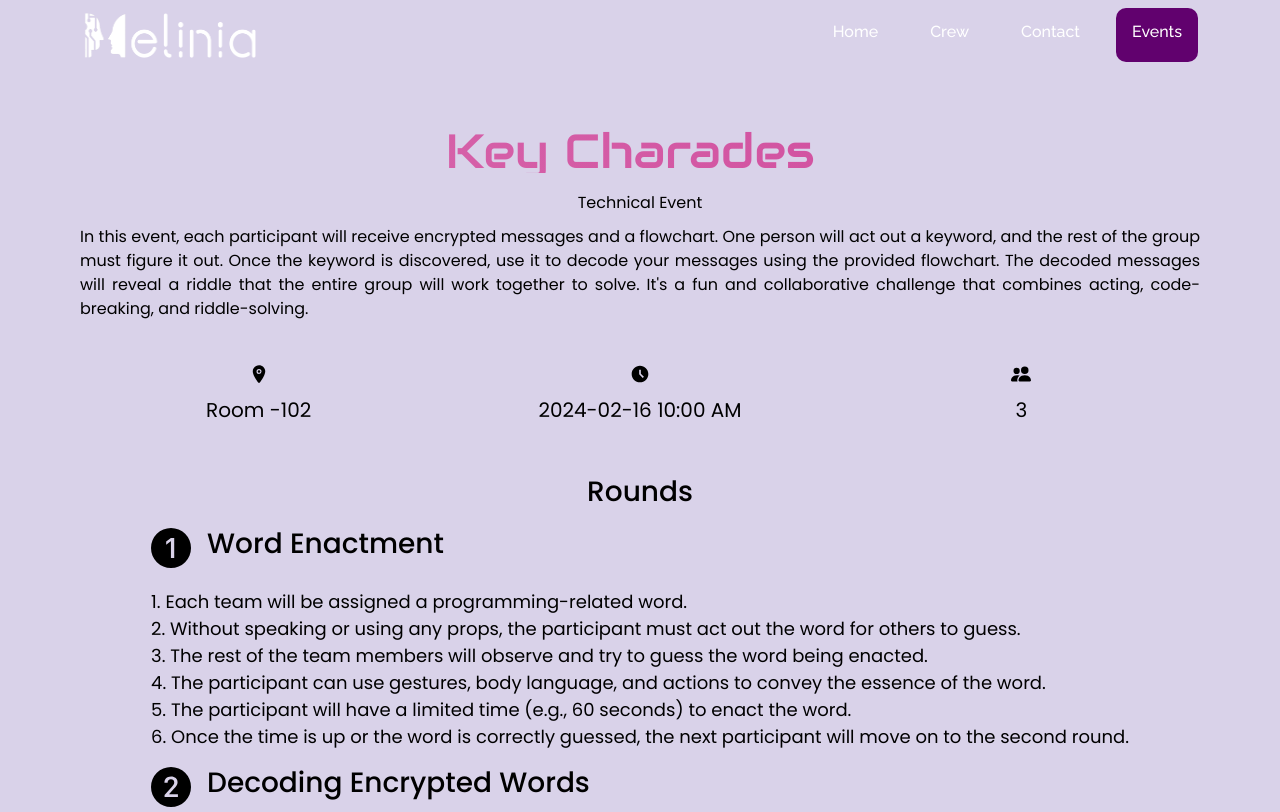
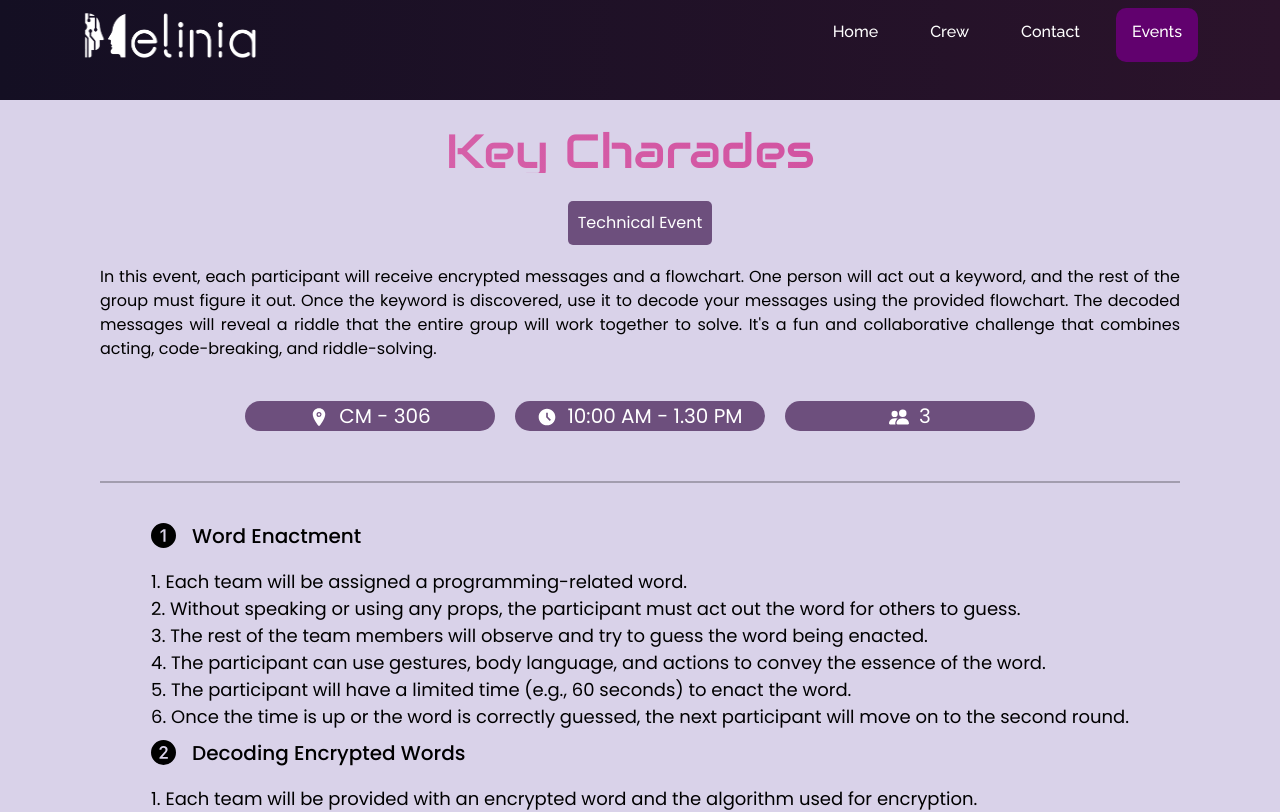
Before and after one commit to janumathigp/melinia-2024, a React (Create React App) app: page /events/1 in a window 1280 px wide. Shown: the top 812 px of the page. Built offline with nearby package versions, Linux system fonts and the light colour scheme.

Commit message:
events-bugs

```diff
--- a/src/Components/Events/Main.css
+++ b/src/Components/Events/Main.css
@@ -25,14 +25,32 @@
 
 
 
-.info-detail {
+.venue, .time, .teamsize {
+    width: 250px !important;
+
+    background-color: rgba(64, 25, 80, 0.7);
+    border-radius: 20px;
+    color: white;
     margin: 10px;
-}
+    display: flex;
+    justify-content: center;
+    align-items: center;
+    }
+
+    p{
+        margin-bottom: 0 !important;
+    }
 
 .element-4 {
     display: flex;
     align-items: center;
 }
+
+.divider {
+    width: 100%;
+    margin: 30px 0; /* Adjust margin as needed */
+    border: 1px solid #000; /* You can customize the border color */
+  }
 
 .coord {
     list-style: none;
@@ -44,12 +62,15 @@
 }
 
 
+
 .element-5 {
     display: flex;
     flex-direction: row;
     margin-right: 30px;
 }
-
+.title{
+    margin-bottom: 0 !important;
+}
 .sep {
     display: flex;
     flex-direction: row;
--- a/src/Components/Events/MainDescription.js
+++ b/src/Components/Events/MainDescription.js
@@ -37,12 +37,12 @@ const cardData = [
     },
 
     rules: "Students are requested to bring their own laptops with stable internet connection",
-    venue: "Room -102",
+    venue: "CM - 306",
     // note: " Land of the Dead, where cre . Winners will be selected based on their results and the time taken to complete the challenge.  4. A brief explanation of the language will be given to the participants for better understanding.",
     teamsize: 3,
     coordinators: [{ name: "Navika ", Num: "9499006602" }, { name: "Susma ", Num: "9843736523" }],
     date: '2024-02-16',
-    time: '10:00 AM',
+    time: '10:00 AM - 1.30 PM',
     technical: true,
   },
 
@@ -64,11 +64,11 @@ const cardData = [
       detail: "This round will have complex SQL queries"
     },
     rules: "Students are requested to bring their own laptops with stable internet connection",
-    venue: "Room-101",
+    venue: "CM - 301",
     teamsize: "1/2",
     coordinators: [{ name: "Dharshini ", Num: "6374698514" }, { name: "Abirami ", Num: "9003764378" }],
     date: '2024-02-16',
-    time: '10:30 AM',
+    time: '10:00 AM - 1.30 PM',
     technical: true,
   },
 
@@ -91,11 +91,11 @@ const cardData = [
     },
 
     rules: "Students are requested to bring their own laptops with stable internet connection",
-    venue: "Room -103",
+    venue: "CM -103",
     teamsize: 2,
     coordinators: [{ name: "Janumathi", Num: "9360638869" }, { name: "Prakalya ", Num: "9488038087" }],
     date: '2024-02-16',
-    time: '11:30 AM',
+    time: '10:00 AM - 1.30 PM',
     technical: true,
   },
 
@@ -106,7 +106,7 @@ const cardData = [
     description: 'Engage in strategic bidding and coding prowess in our event, where teams vie for questions, place their bids, and endeavor to conquer challenges.Take risk and score big by answering right in this thrilling Bid and Code showdown.',
     round1: {
       title: "Prelims",
-      detail: <>1. Each team will have a purse of 1000 points<br></br>2. No of Questions-10-12<br></br>3. Bidding Value<br></br>4. Easy Question – 100 points<br></br>5. Difficult Question – 50 points<br></br>6. Marquee Question - +250 points if correct else -250 points<br></br>7. Top 9 teams with highest remaining purse will qualify to the finals</>
+      detail: <>1. Each team will have a purse of 1000 points<br></br>2. No of Questions-10-12<br></br>3. Bidding Value<br></br>4. Easy Question – 100 points<br></br>5. Difficult Question – 50 points<br></br>6. Marquee Question - +250 points if correct else -250 points<br></br>7. Top 9 teams with highest remaining purse will qualify to the finals <br></br>8. Teams will incur a deduction of points equal to their bid in the event of an incorrect answer</>
     },
     round2: {
       title: "Finale",
@@ -125,11 +125,11 @@ const cardData = [
     },
 
     // rules: "Students are requested to bring their own laptops with stable internet connection",
-    venue: "Room -104",
+    venue: "CM -104",
     teamsize: 2,
     coordinators: [{ name: "Chanakkya", Num: "9500924924" }, { name: "Prakalya", Num: "9488038087" }],
     date: '2024-02-16',
-    time: '12:00 PM',
+    time: '10:00 AM - 1.30 PM',
     technical: false,
   },
 
@@ -137,7 +137,7 @@ const cardData = [
     id: 5,
     imageUrl: crypticquest,
     title: 'Cryptic Quest',
-    description: 'Teams solve coding questions to obtain clues. Clues guide them to  locations with hints for the next coding challenge. Top 10 teams that emerge        with the final set of clues will advance to the final round.',
+    description: ' "Cryptic Quest" - an adventure hunt where movie themed codes protecting treasures. Solve the codes inspired by films to find the path to mysteries. As you go further, the challenges get bigger, leading to the next level of  code challenge. Use your coding skills ,movie knowledge, crack the codes, and grab the treasures – "Cryptic quest" offers a fun journey for everyone!',
     round1: {
       title: "Code and hunt",
       detail: "Teams solve coding questions to obtain clues. Clues guide them to            locations with hints for the next coding challenge. Top 10 teams that emerge            with the final set of clues will advance to the final round."
@@ -147,11 +147,11 @@ const cardData = [
       detail: "Participants will be presented with a programming challenge to solve within            the designated time frame. A set of guidelines will be provided to assist in            problem-solving. The top three teams will be determined based on the speed            at which they complete the task."
     },
     rules: "Students are requested to bring their own laptops with stable internet connection",
-    venue: "Room -105",
-    teamsize: 2,
+    venue: "CM - 204",
+    teamsize: 3,
     coordinators: [{ name: "Ranjith ", Num: "9384360375" }, { name: "Bhupesh", Num: "9994615335" }],
     date: '2024-02-16',
-    time: '12:00 PM',
+    time: '10:00 AM - 1.30 PM',
     technical: true,
   },
 
@@ -162,18 +162,18 @@ const cardData = [
     description: 'A trailer for internships and placements, offering a glimpse into a future where data isn\'t just analyzed; it\'s a dynamic force shaping careers. Witness the crafting of raw data into a beautiful sculpture with expert data cleaning, preprocessing, and exploratory data analysis. Marvel at the precision of model building and the dance of evaluation metrics. After a refreshing intermission, experience the art of using Dash to make life simpler, showcasing stylish and interactive data visualizations. Join us for a journey of insights, innovation, and boundless opportunities!',
     round1: {
       title: "Data Analysis",
-      detail: "The first round of the event would be held in two batches, each with 20 to 30 participants. Each batch has 40 minutes to finish the first round.  Participants can be in a team of two or one. The teams with first the high scores from each batch will be moved to the second round "
+      detail: "The first round of the event would be held in two batches, each with 20 to 30 participants. Each batch has 40 minutes to finish the first round.  Participants can be in a team of two or one. The teams with the first high scores from each batch will be moved to the second round "
     },
     round2: {
       title: "Dashboard creation ",
       detail: "The second round will have 6 participants(team). This will be the final round deciding the winner of the event."
     },
     rules: "Students are requested to bring their own laptops with stable internet connection",
-    venue: "Room -301",
+    venue: "CM - 105",
     teamsize: 2,
     coordinators: [{ name: "Avudaiappan ", Num: "9361259521" }, { name: "Bhupesh ", Num: "9994615335" }],
     date: '2024-02-16',
-    time: '11:00 AM',
+    time: '10:00 AM - 1.30 PM',
     technical: true,
   },
 
@@ -191,11 +191,11 @@ const cardData = [
       detail: "Teams will be provided with a website for generating AI images, along with a specific theme. Each team, composed of up to 2 members, is required to use their creativity to produce one image aligning with the given theme. The best image, judged based on uniqueness and adherence to the theme, will receive a prize."
     },
     rules: "Students are requested to bring their own laptops with stable internet connection",
-    venue: "Room -302",
+    venue: "CM -302",
     teamsize: 2,
     coordinators: [{ name: "Priya Dharsini ", Num: "9786233864" }, { name: "Abirami ", Num: "9360638869" }],
     date: '2024-02-16',
-    time: '12:30 PM',
+    time: '10:00 AM - 1.30 PM',
     technical: false,
   },
 
@@ -252,52 +252,55 @@ const MainDescription = () => {
   const { title, description, round1, round2, round3, rules, venue, note, teamsize, coordinators, date, time, technical } = event;
 
   return (
-    <div className="main-wrapper" style={{ backgroundColor: "#d9d2e9", padding:"20px" }}>
-      <Container className="text-black" style={{ marginTop: "100px", padding: '10px' }}>
+    <div className="main-wrapper" style={{ backgroundColor: "#d9d2e9" }}>
+      <Container className="text-black" style={{ marginTop: "100px", padding: '30px' }}>
         <Particle></Particle>
         <div className='title'>
           <h3 className=" aboutFont text-lg">{title}</h3>
         </div>
-        {technical ? (
-          <div style={{ padding: "10px" }}>
-            Technical Event
+        <div style={{ padding: "10px", display: "inline-block", background: "rgba(64, 25, 80, 0.7)", borderRadius: "5px", color: "white", margin: "20px", textAlign: "center" }}>
+          {technical ? "Technical Event" : "Non - Technical Event"}
         </div>
-        ) : (
-          <div style={{ padding: "10px" }}>
-            Non - Technical Event
-          </div>
-        )}
-
 
         <div className='description text-md text-lg' style={{ textAlign: "justify", marginBottom: "40px" }}>
           {description}
         </div>
 
-        <div className='info-event row text-black' style={{ marginBottom: "40px" }}>
-          <div className='venue col-md-4' >
+        <div className='info-event row d-flex flex-row justify-content-center' style={{ marginBottom: "40px", alignContent: "center" }}>
+          <div className='venue col-md-4'>
+            <div className='icon-container'>
               <IoLocation style={{ fontSize: "20px" }} />
-            <p className='info-detail text-md text-lg' style={{ fontSize: '20px' }}>{venue}</p>
+            </div>
+            <p className='info-detail text-md text-lg' style={{ fontSize: '20px', marginLeft: '10px', alignSelf: 'center' }}>{venue}</p>
           </div>
 
           <div className='time col-md-4'>
+            <div className='icon-container'>
               <MdOutlineAccessTimeFilled style={{ fontSize: "20px" }} />
-            <p className='info-detail text-md text-lg' style={{ fontSize: '20px' }}>{date} {time}</p>
+            </div>
+            <p className='info-detail text-md text-lg' style={{ fontSize: '20px', marginLeft: '10px', alignSelf: 'center' }}> {time}</p>
           </div>
 
           <div className='teamsize col-md-4'>
+            <div className='icon-container'>
               <BsPeopleFill style={{ fontSize: "20px" }} />
-            <p className='info-detail text-md text-lg' style={{ fontSize: '20px' }}>{teamsize}</p>
+            </div>
+            <p className='info-detail text-md text-lg' style={{ fontSize: '20px', marginLeft: '10px', alignSelf: 'center' }}>{teamsize}</p>
           </div>
         </div>
 
-        <h3 className="text-lg">Rounds</h3>
+
+
+        <hr className='divider' />
+
+        {/* <h3 className="text-lg subHead"  >Rounds</h3> */}
         <div className='round-rules' style={{ display: 'flex', justifyContent: 'center', alignItems: 'center', padding: 0 }}>
           <div className='rounds'>
 
             <div className='round1' style={{ margin: "10px" }}>
               <div className='element-2' style={{ marginBottom: "20px" }}>
-                <Bs1CircleFill style={{ fontSize: '40px' }} />
-                <h3 className="text-md text-lg" style={{ textAlign: "left" }}>{round1.title}</h3>
+                <Bs1CircleFill style={{ fontSize: '25px' }} />
+                <h3 className="text-md text-lg title" style={{ fontSize: "20px", textAlign: "left" }}>{round1.title}</h3>
               </div>
               <div className='element-3'>
                 <p className="text-md text-lg">{round1.detail}</p>
@@ -306,8 +309,8 @@ const MainDescription = () => {
 
             <div className='round2' style={{ margin: "10px" }}>
               <div className='element-2' style={{ marginBottom: "20px" }}>
-                <Bs2CircleFill style={{ fontSize: '40px' }} />
-                <h3 className="text-md text-lg" style={{ textAlign: "left" }}>{round2.title}</h3>
+                <Bs2CircleFill style={{ fontSize: '25px' }} />
+                <h3 className="text-md text-lg title" style={{ fontSize: "20px", textAlign: "left" }}>{round2.title}</h3>
               </div>
               <div className='element-3'>
                 <p className="text-md text-lg">{round2.detail}</p>
@@ -318,7 +321,7 @@ const MainDescription = () => {
               <div className='round3' style={{ flex: "1 1 300px", margin: "10px" }}>
                 <div className='element-2' style={{ marginBottom: "20px" }}>
                   <Bs3CircleFill style={{ fontSize: '50px' }} />
-                  <h3 className="text-md text-lg" style={{ textAlign: "left" }}>{round3.title}</h3>
+                  <h3 className="text-md text-lg title" style={{ textAlign: "left" }}>{round3.title}</h3>
                 </div>
                 <div className='element-3'>
                   <p className="text-md text-lg">{round3.detail}</p>
@@ -327,16 +330,18 @@ const MainDescription = () => {
             )}
           </div>
         </div>
+        <hr className='divider' />
 
 
         {rules && (
 
           <div className='rules '>
-            <h3 className="text-lg" style={{ marginBottom: "20px" }}>Guidelines</h3>
+            <h3 className="text-lg guideline" >Guidelines</h3>
             <p className='element-3 text-md text-lg' style={{ textAlign: "center" }}>{rules}</p>
           </div>
 
         )}
+        <hr className='divider' />
 
         <h3 className="text-lg">Coordinators</h3>
 
--- a/src/style.css
+++ b/src/style.css
@@ -318,7 +318,7 @@ button:focus {
   font-size: 2em !important;
 
   position: relative;
-  right: 10px;
+  /* right: 10px; */
 }
 .aboutBox{
   display: flex;
```
Lines whose indentation alone changed are shown as unchanged.
